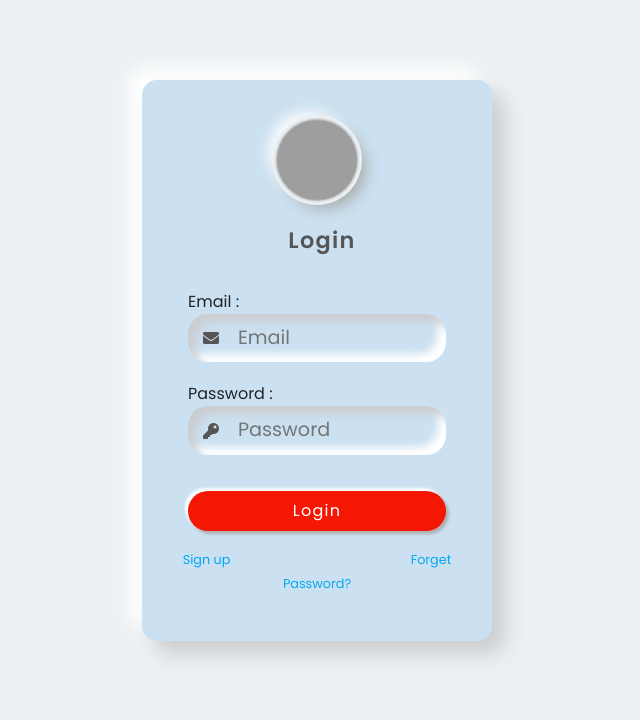
After one commit to genealogy-rampara/rampara-genealogy, a Django app: page /login/ in a window 1280 px wide. The commit adds this page. Shown: the top 720 px of the page, without its empty margins (323-963 px from the left). Run offline with Django 4.2, Linux system fonts and the light colour scheme; some libraries are stand-ins or nearby versions; grey boxes are pictures that could not be loaded.

Commit message:
FINAL CODE

```diff
--- /dev/null
+++ b/main/templates/login.html
@@ -0,0 +1,167 @@
+<!DOCTYPE html>
+<html lang="en">
+<head>
+    <meta charset="UTF-8">
+    <meta name="viewport" content="width=device-width, initial-scale=1.0">
+    <title>Login Page</title>
+    <link href="https://cdn.jsdelivr.net/npm/bootstrap@5.0.0-beta1/dist/css/bootstrap.min.css" rel="stylesheet">
+    <script src="https://cdn.jsdelivr.net/npm/bootstrap@5.0.0-beta1/dist/js/bootstrap.bundle.min.js"></script>
+    <script src="https://cdnjs.cloudflare.com/ajax/libs/jquery/3.2.1/jquery.min.js"></script>
+    <link rel="stylesheet" href="https://use.fontawesome.com/releases/v5.7.2/css/all.css">
+    <link rel="stylesheet" href="https://cdn.jsdelivr.net/npm/bootstrap-icons@1.11.3/font/bootstrap-icons.min.css">
+    <style>
+        /* Importing fonts from Google */
+        @import url('https://fonts.googleapis.com/css2?family=Poppins:wght@300;400;500;600;700;800;900&display=swap');
+
+        /* Reseting */
+        * {
+            margin: 0;
+            padding: 0;
+            box-sizing: border-box;
+            font-family: 'Poppins', sans-serif;
+        }
+
+        body {
+            background: #ecf0f3;
+        }
+
+        .wrapper {
+            max-width: 350px;
+            min-height: 500px;
+            margin: 80px auto;
+            padding: 40px 30px 30px 30px;
+            background-color: #cbe0f0;
+            border-radius: 15px;
+            box-shadow: 13px 13px 20px #cbced1, -13px -13px 20px #fff;
+        }
+
+        .logo {
+            width: 80px;
+            margin: auto;
+        }
+
+        .logo img {
+            width: 100%;
+            height: 80px;
+            object-fit: cover;
+            border-radius: 50%;
+            box-shadow: 0px 0px 3px #5f5f5f,
+                0px 0px 0px 5px #ecf0f3,
+                8px 8px 15px #a7aaa7,
+                -8px -8px 15px #fff;
+        }
+
+        .wrapper .name {
+            font-weight: 600;
+            font-size: 1.4rem;
+            letter-spacing: 1.3px;
+            padding-left: 10px;
+            color: #555;
+        }
+
+        .wrapper .form-field input {
+            width: 100%;
+            display: block;
+            border: none;
+            outline: none;
+            background: none;
+            font-size: 1.2rem;
+            color: #666;
+            padding: 10px 15px 10px 40px; /* Increased left padding for icons */
+        }
+
+        .wrapper .form-field {
+            padding-left: 10px;
+            margin-bottom: 20px;
+            border-radius: 20px;
+            box-shadow: inset 8px 8px 8px #cbced1, inset -8px -8px 8px #fff;
+            position: relative; /* Position relative for icon placement */
+        }
+
+        .wrapper .form-field .fas {
+            position: absolute; /* Position absolute for icons */
+            top: 50%; /* Center vertically */
+            left: 15px; /* Adjust as needed */
+            transform: translateY(-50%); /* Center vertically */
+            color: #555;
+        }
+
+        .wrapper .btn {
+            box-shadow: none;
+            width: 100%;
+            height: 40px;
+            background-color: #f41703;
+            color: #fff;
+            border-radius: 25px;
+            box-shadow: 3px 3px 3px #b1b1b1,
+                -3px -3px 3px #fff;
+            letter-spacing: 1.3px;
+        }
+
+        .wrapper .btn:hover {
+            background-color: #e56c03;
+        }
+
+        .wrapper a {
+            text-decoration: none;
+            font-size: 0.8rem;
+            color: #03A9F4;
+        }
+
+        .wrapper a:hover {
+            color: #039BE5;
+        }
+
+        @media(max-width: 380px) {
+            .wrapper {
+                margin: 30px 20px;
+                padding: 40px 15px 15px 15px;
+            }
+        }
+    </style>
+</head>
+<body>
+    <div class="wrapper">
+        <div class="logo">
+            <img src="https://www.indianrajputs.com/i/t/dhrangadhra_coa.png" alt="">
+        </div>
+        <div class="text-center mt-4 name">
+            Login
+        </div>
+        <form class="p-3 mt-3" id="loginForm">
+            Email :
+            <div class="form-field d-flex align-items-center">
+                <span class="fas fa-envelope"></span> <!-- User icon -->
+                <input type="email" name="email" id="email" placeholder="Email" required>
+            </div>
+            Password :
+            <div class="form-field d-flex align-items-center">
+                <span class="fas fa-key"></span> <!-- Key icon -->
+                <input type="password" name="password" id="password" placeholder="Password" required>
+            </div>
+            <button type="submit" class="btn mt-3">Login</button>
+        </form>
+        <div class="text-center fs-10">
+            <a href="#">Sign up</a>&emsp;&emsp;&emsp;&emsp;&emsp;&emsp;&emsp;&emsp;&emsp;&emsp;&emsp;
+            <a href="#">Forget Password?</a>
+        </div>
+        <div id="error-message" class="text-center mt-3" style="color: red;"></div>
+    </div>
+
+    <script>
+        document.getElementById('loginForm').addEventListener('submit', function(event) {
+            event.preventDefault();
+
+            const email = document.getElementById('email').value;
+            const password = document.getElementById('password').value;
+            const errorMessage = document.getElementById('error-message');
+
+            if (email === 'ramparagenealogy@gmail.com' && password === 'Rampara@2024') {
+                window.location.href = 'https://docs.google.com/spreadsheets/d/1cdJ5ltqKkHZowauaquRqHbV_si85qV9Zrq3JtMmu3Cw/edit?gid=778839574#gid=778839574';
+            } else {
+                errorMessage.textContent = 'PLEASE ENTER CORRECT EMAIL ADDRESS AND PASSWORD!';
+            }
+        });
+    </script>
+</body>
+</html>
--- a/main/urls.py
+++ b/main/urls.py
@@ -9,4 +9,5 @@ urlpatterns = [
     path('generate_tree_data/', views.generate_tree_data, name='generate_tree_data'),
     path('search/', views.search_person, name='search_person'),
     path('tree_with_female/', views.tree_with_female, name='tree_with_female'),
+    path('login/', views.login, name='login'),
 ]
--- a/main/views.py
+++ b/main/views.py
@@ -9,6 +9,11 @@ def render_tree_view(request):
 
 def tree_with_female(request):
     return render(request, 'v2.html')
+
+def login(request):
+    email = 'ramparagenealogy@gmail.com'
+    password = 'Rampara@2024'
+    return render(request, 'login.html',{'email':email, 'password' : password})
 
 csv_file_url = 'https://docs.google.com/spreadsheets/d/e/2PACX-1vTBaOy39XofhZwSWj6RDKkt4QUE69raL98PEVnZD70wtaZ4Es4Gp7BnQyBsWg21hAxY2zNL58tPMPrW/pub?output=csv'
 def fetch_csv_data_from_drive(url):
@@ -33,15 +38,15 @@ def import_data_from_csv(csv_data):
             imported_data.append({
                 'ID': row.get('ID', '').strip(),
                 'child_id': row.get('child_id', '').strip(),
-                'Name': row.get('Name', '').strip(),
+                'Name': row.get('Name', ''),
                 'DOB': row.get('DOB', '').strip(),
                 'Gender': row.get('Gender', '').strip(),
-                'father': row.get('father', '').strip(),
-                'mother': row.get('mother', '').strip(),
+                'father': row.get('father', ''),
+                'mother': row.get('mother', ''),
                 'spouse_name': row.get('spouse_name', '').strip(),
                 'spouse_fathername': row.get('spouse_fathername', '').strip(),
                 'spouse_village': row.get('spouse_village', '').strip(),
-                'children': row.get('children', '').strip()
+                'children': row.get('children', '')
             })
         return imported_data
     except Exception as e:
@@ -71,7 +76,7 @@ def search_person(request):
     print('=========================================================================================================================================\n\n')
     genealogy_data = import_data_from_csv(fetch_csv_data_from_drive(csv_file_url))
     if query:
-        query = query.strip()
+        # query = query.strip()
         try:
             person = next(item for item in genealogy_data if item["Name"].lower() == query.lower())
             return redirect('person_detail', person_id=person["ID"])
```
Also changed, not shown: main/templates/note.html (+7 -6 lines), main/templates/person_detail.html (+86 -57 lines), main/templates/tree.html (+6 -6 lines), main/templates/v2.html (+7 -6 lines), 2 other files.
